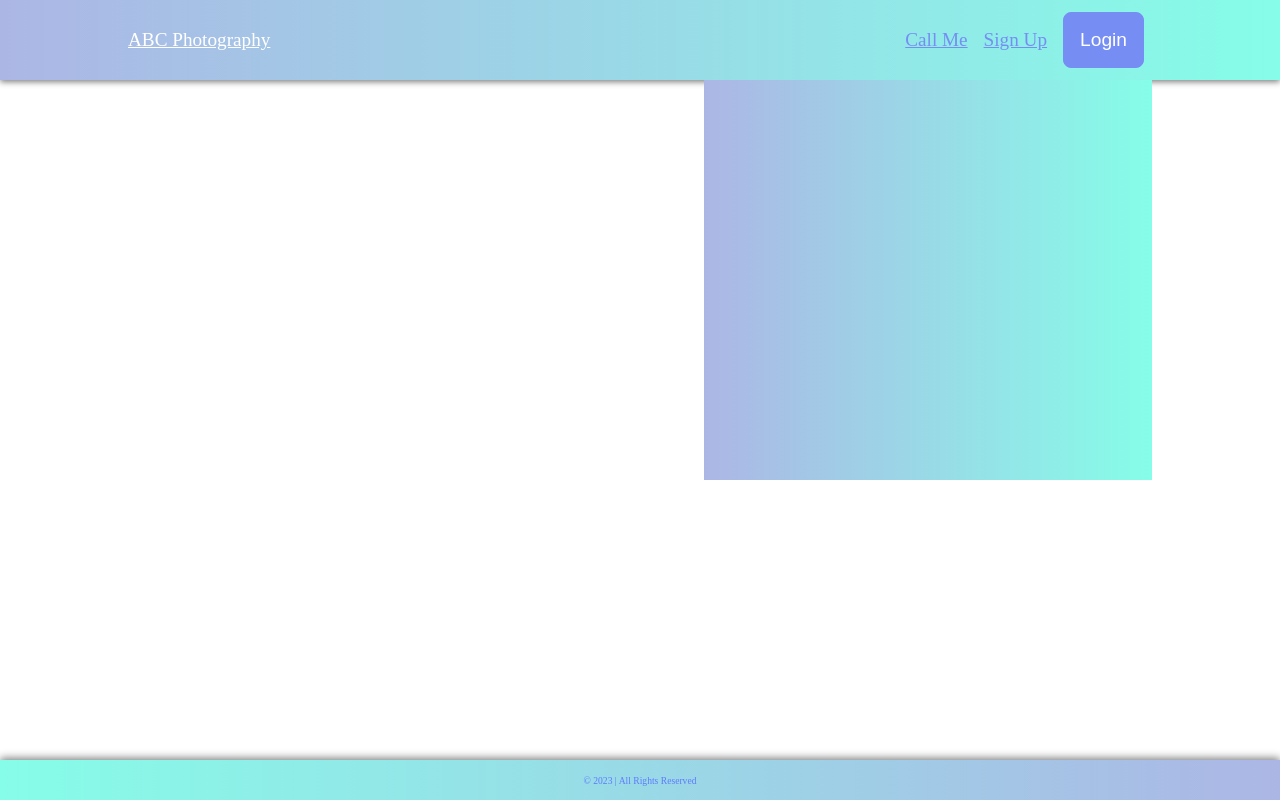
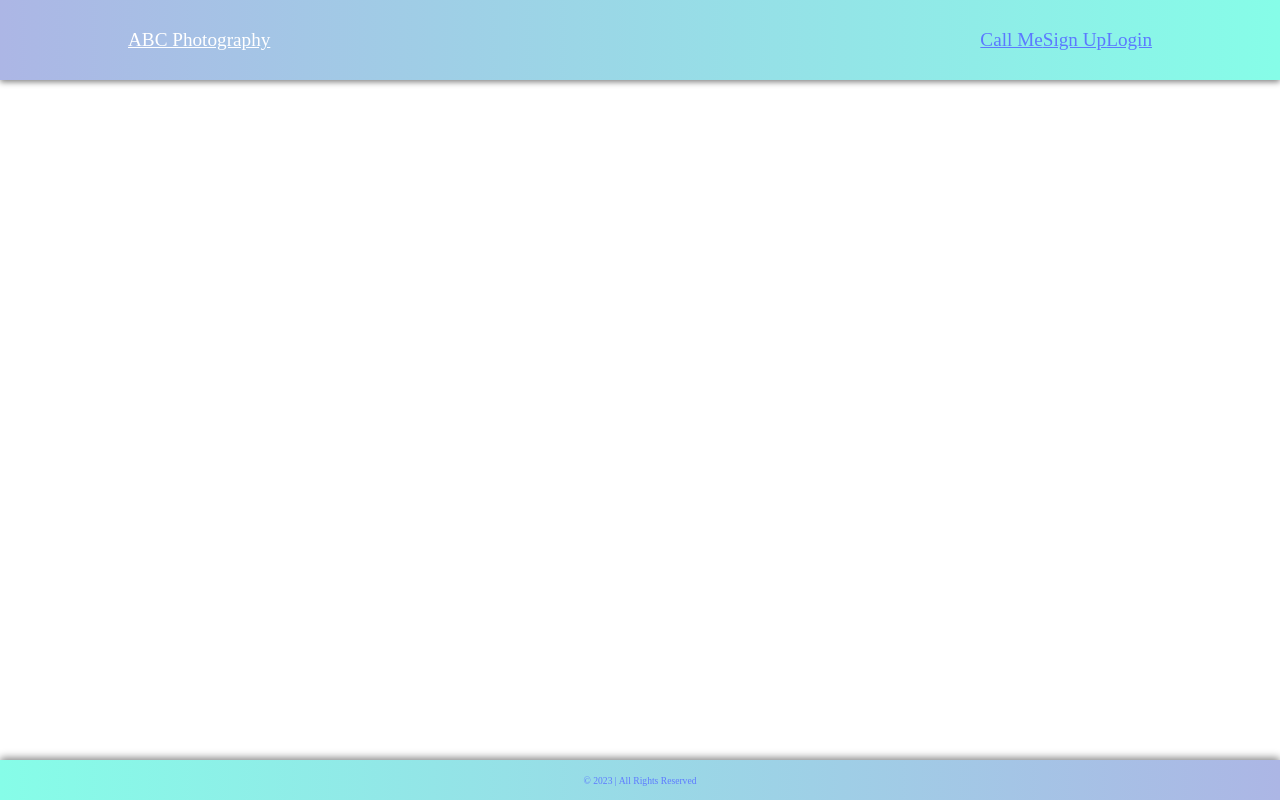
Before and after one commit to ChathuraMathula/BIT_Project-front_end, a React app: page / in a window 1280 px wide. Built offline with nearby package versions, Linux system fonts and the light colour scheme.

Commit message:
header mobile navigation drop down menu created

```diff
--- a/src/App.js
+++ b/src/App.js
@@ -11,18 +11,13 @@ import {
 import Welcome from "./pages/Welcome";
 import Dates from "./pages/Dates";
 
-import Header from "./components/Header";
-import Footer from "./components/Footer";
+import Layout from "./Layout";
 
 const router = createBrowserRouter(
   createRoutesFromElements(
     <Route
       element={
-        <>
-          <Header />
-          <Outlet />
-          <Footer />
-        </>
+        <Layout />
       }
     >
       <Route path="/" element={<Welcome />} />
--- /dev/null
+++ b/src/Layout.js
@@ -0,0 +1,16 @@
+import React from "react";
+import { Outlet } from "react-router-dom";
+import Footer from "./components/Footer";
+import Header from "./components/header/Header";
+
+const Layout = () => {
+  return (
+    <>
+      <Header />
+      <Outlet />
+      <Footer />
+    </>
+  );
+};
+
+export default Layout;
--- a/src/components/Header.js
+++ /dev/null
@@ -1,31 +0,0 @@
-import React from "react";
-import { Link } from "react-router-dom";
-import "./Header.css";
-import Nav_Menu from "./UI/Nav_Menu";
-
-import Solid_Button from "./UI/Solid_Button";
-
-const Header = () => {
-  return (
-    <nav className="main-header">
-      <Link className="main-header__title" to="/">
-        ABC Photography
-      </Link>
-
-      <div className="main-header__options">
-        <a className="main-header__option" href="tel:0702765139">
-          Call Me
-        </a>
-        <Link to="/sign-up" className="main-header__option">
-          Sign Up
-        </Link>
-        <Link to="/login" className="main-header__option">
-          <Solid_Button>Login</Solid_Button>
-        </Link>
-        <Nav_Menu className="main-header__nav-menu-btn" />
-      </div>
-    </nav>
-  );
-};
-
-export default Header;
--- a/src/components/UI/Nav_Menu.css
+++ b/src/components/UI/NavDropdownBtn.css
@@ -1,7 +1,8 @@
-.nav-menu__btn {
+.nav-dropdown__btn {
   height: 3rem;
   width: 3rem;
   padding: 0.5rem;
+  display: flex;
   flex-direction: column;
   justify-content: center;
   align-items: center;
@@ -10,12 +11,12 @@
   border: 1px solid #768df3;
 }
 
-.nav-menu__btn:hover {
+.nav-dropdown__btn:hover {
   cursor: pointer;
   box-shadow: 0px 0px 6px 0 #768df3;
 }
 
-.dot {
+.nav-dropdown__dash {
   background-color: #768df3;
   width: 100%;
   margin: 0.2rem;
@@ -23,11 +24,8 @@
   height: 0.5rem;
 }
 
-.nav-menu__dropdown {
-  position: fixed;
-  top: 5rem;
-  right: 10%;
-  width: 35%;
-  height: 50%;
-  background-image: linear-gradient(to right, #acb6e5, #86fde8);
+@media (min-width: 688px) {
+  .nav-dropdown__btn {
+    display: none;
+  }
 }
--- /dev/null
+++ b/src/components/UI/NavDropdownBtn.js
@@ -0,0 +1,19 @@
+import React from "react";
+import "./NavDropdownBtn.css";
+
+const NavDropdownBtn = (props) => {
+
+  const onClickHandler = props.onClick;
+
+  return (
+    <>
+      <div className={"nav-dropdown__btn " + props.className} onClick={onClickHandler}>
+        <div className="nav-dropdown__dash"></div>
+        <div className="nav-dropdown__dash"></div>
+        <div className="nav-dropdown__dash"></div>
+      </div>
+    </>
+  );
+};
+
+export default NavDropdownBtn;
--- a/src/components/UI/Nav_Menu.js
+++ /dev/null
@@ -1,19 +0,0 @@
-import React from "react";
-import "./Nav_Menu.css";
-
-const Nav_Menu = (props) => {
-  return (
-    <>
-      <div className={"nav-menu__btn " + props.className}>
-        <div className="dot"></div>
-        <div className="dot"></div>
-        <div className="dot"></div>
-      </div>
-      <div className="nav-menu__dropdown">
-
-      </div>
-    </>
-  );
-};
-
-export default Nav_Menu;
--- a/src/components/UI/Solid_Button.js
+++ b/src/components/UI/SolidButton.js
@@ -1,7 +1,7 @@
 import React from "react";
-import "./Solid_Button.css";
+import "./SolidButton.css";
 
-const Solid_Button = props => {
+const SolidButton = props => {
 
     const buttonClickHandler = props.onClick;
 
@@ -14,4 +14,4 @@ const Solid_Button = props => {
     );
 };
 
-export default Solid_Button;
+export default SolidButton;
--- /dev/null
+++ b/src/components/header/Header.js
@@ -0,0 +1,31 @@
+import React, { useState } from "react";
+import { Link } from "react-router-dom";
+import "./Header.css";
+import HeaderOptions from "./HeaderOptions";
+
+const Header = (props) => {
+  const [isLogged, setIsLogged] = useState(false);
+  const [user, setUser] = useState(props.user);
+
+  if (isLogged && user) {
+    if (user === "admin") {
+      return <>Logged in as admin</>;
+    } else if (user === "photographer") {
+      return <>Logged in as photographer</>;
+    } else {
+      return <>Logged in as customer</>;
+    }
+  }
+
+  return (
+    <nav className="main-header">
+      <Link className="main-header__title" to="/">
+        ABC Photography
+      </Link>
+
+      <HeaderOptions isLogged={props.isLogged} />
+    </nav>
+  );
+};
+
+export default Header;
--- /dev/null
+++ b/src/components/header/HeaderOptions.css
@@ -0,0 +1,45 @@
+.header-options__list {
+    display: flex;
+    justify-content: center;
+    align-items: center;
+}
+
+.header-options__link {
+    color: #5b79ff;
+}
+
+
+/* For Mobile Devices */
+@media (max-width: 688px) {
+    .header-options__list {
+        display: flex;
+        flex-direction: column;
+        justify-content: space-evenly;
+        align-items: center;
+        position: fixed;
+        top: 5rem;
+        left: 0;
+        padding: 2rem;
+        width: 100%;
+        z-index: 100;
+        background-image: linear-gradient(to right, #acb6e5, #86fde8);
+        border-top: 1px solid white;
+        box-shadow: 0 2px 6px 0 rgb(198, 198, 198);
+    }
+
+    .header-options__link {
+        padding: 1rem;
+        margin: 0.5rem;
+        width: 50%;
+        text-align: center;
+    }
+
+    .header-options__link:hover {
+        background-color: #5b79ff;
+        color: white;
+    }
+
+    .nav-not-expanded {
+        display: none;
+    }
+}
--- /dev/null
+++ b/src/components/header/HeaderOptions.js
@@ -0,0 +1,37 @@
+import React, { useState } from "react";
+import "./HeaderOptions.css";
+import { Link } from "react-router-dom";
+import NavDropdownBtn from "../UI/NavDropdownBtn";
+
+/*
+    This component renders the Option links in Main Header based on the login state and user
+*/
+
+const HeaderOptions = (props) => {
+
+    const [isNavNotExpanded, setIsNavNotExpanded] = useState(true);
+
+  // if user is not logged to the system
+  if (!props.isLogged) {
+    return (
+      <nav className="header-options__container">
+        <div className={isNavNotExpanded? "header-options__list nav-not-expanded":"header-options__list"}>
+          <Link className="header-options__link" to="tel:0701234567">
+            Call Me
+          </Link>
+          <Link className="header-options__link" to="/sign-up">
+            Sign Up
+          </Link>
+          <Link className="header-options__link" to="/login">
+            Login
+          </Link>
+        </div>
+        <NavDropdownBtn onClick={() => {
+            setIsNavNotExpanded(!isNavNotExpanded);
+        }}/>
+      </nav>
+    );
+  }
+};
+
+export default HeaderOptions;
```
Also changed, not shown: src/components/UI/SolidButton.css (renamed from src/components/UI/Solid_Button.css), src/components/header/Header.css (renamed from src/components/Header.css).
